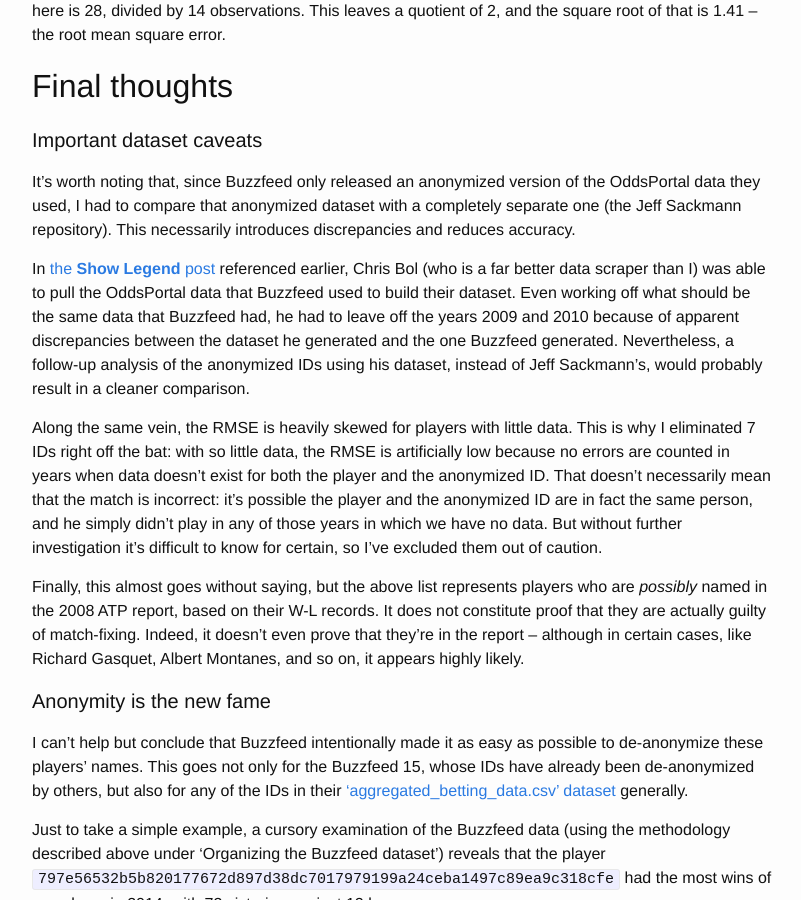
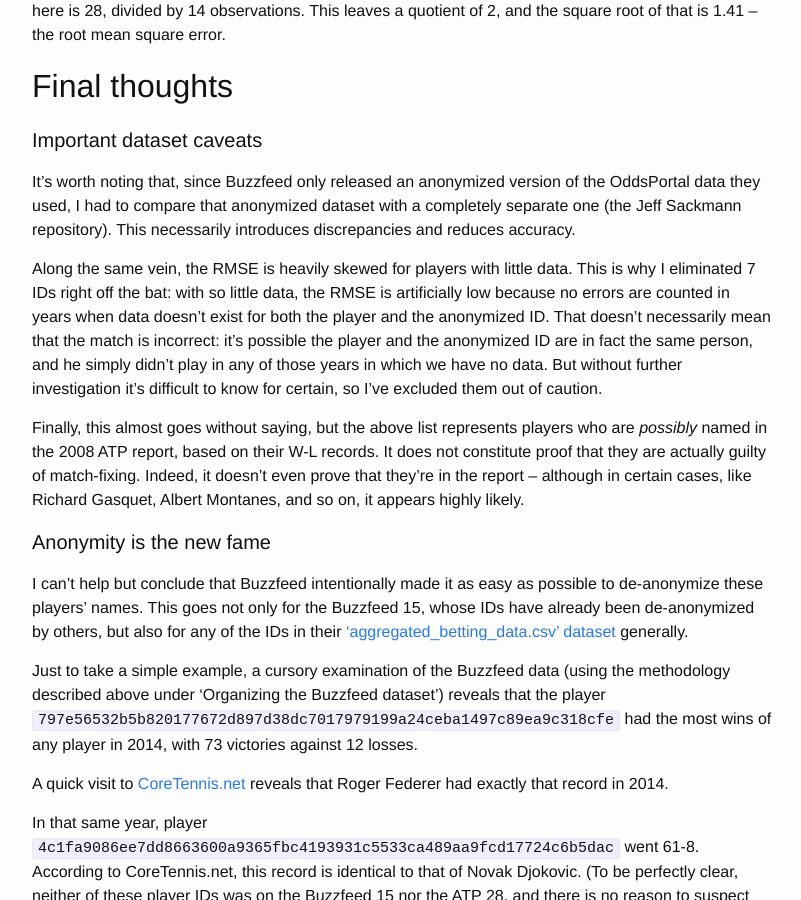
Before and after one commit to jaypinho/jaypinho.github.io, a Jekyll site: the page built from _posts/2016-01-24-de-anonymizing-the-ATP-28.markdown, in a window 1280 px wide and 900 px high, scrolled down 12935 px. Shown: the whole window, without its empty margins (238-1039 px from the left). Built offline with Jekyll 4.4.1, drawn with Linux system fonts in a browser that asks for light colours; comment, search, counter and statistics services are not loaded.

Commit message:
Removing Show Legend reference at his request

```diff
--- a/_posts/2016-01-24-de-anonymizing-the-ATP-28.markdown
+++ b/_posts/2016-01-24-de-anonymizing-the-ATP-28.markdown
@@ -216,8 +216,6 @@
 
 It's worth noting that, since Buzzfeed only released an anonymized version of the OddsPortal data they used, I had to compare that anonymized dataset with a completely separate one (the Jeff Sackmann repository). This necessarily introduces discrepancies and reduces accuracy.
 
-In [the **Show Legend** post](http://showlegend.tumblr.com/post/137644525409/the-buzzfeed-15-exposed) referenced earlier, Chris Bol (who is a far better data scraper than I) was able to pull the OddsPortal data that Buzzfeed used to build their dataset. Even working off what should be the same data that Buzzfeed had, he had to leave off the years 2009 and 2010 because of apparent discrepancies between the dataset he generated and the one Buzzfeed generated. Nevertheless, a follow-up analysis of the anonymized IDs using his dataset, instead of Jeff Sackmann's, would probably result in a cleaner comparison.
-
 Along the same vein, the RMSE is heavily skewed for players with little data. This is why I eliminated 7 IDs right off the bat: with so little data, the RMSE is artificially low because no errors are counted in years when data doesn't exist for both the player and the anonymized ID. That doesn't necessarily mean that the match is incorrect: it's possible the player and the anonymized ID are in fact the same person, and he simply didn't play in any of those years in which we have no data. But without further investigation it's difficult to know for certain, so I've excluded them out of caution.
 
 Finally, this almost goes without saying, but the above list represents players who are *possibly* named in the 2008 ATP report, based on their W-L records. It does not constitute proof that they are actually guilty of match-fixing. Indeed, it doesn't even prove that they're in the report -- although in certain cases, like Richard Gasquet, Albert Montanes, and so on, it appears highly likely.
```
